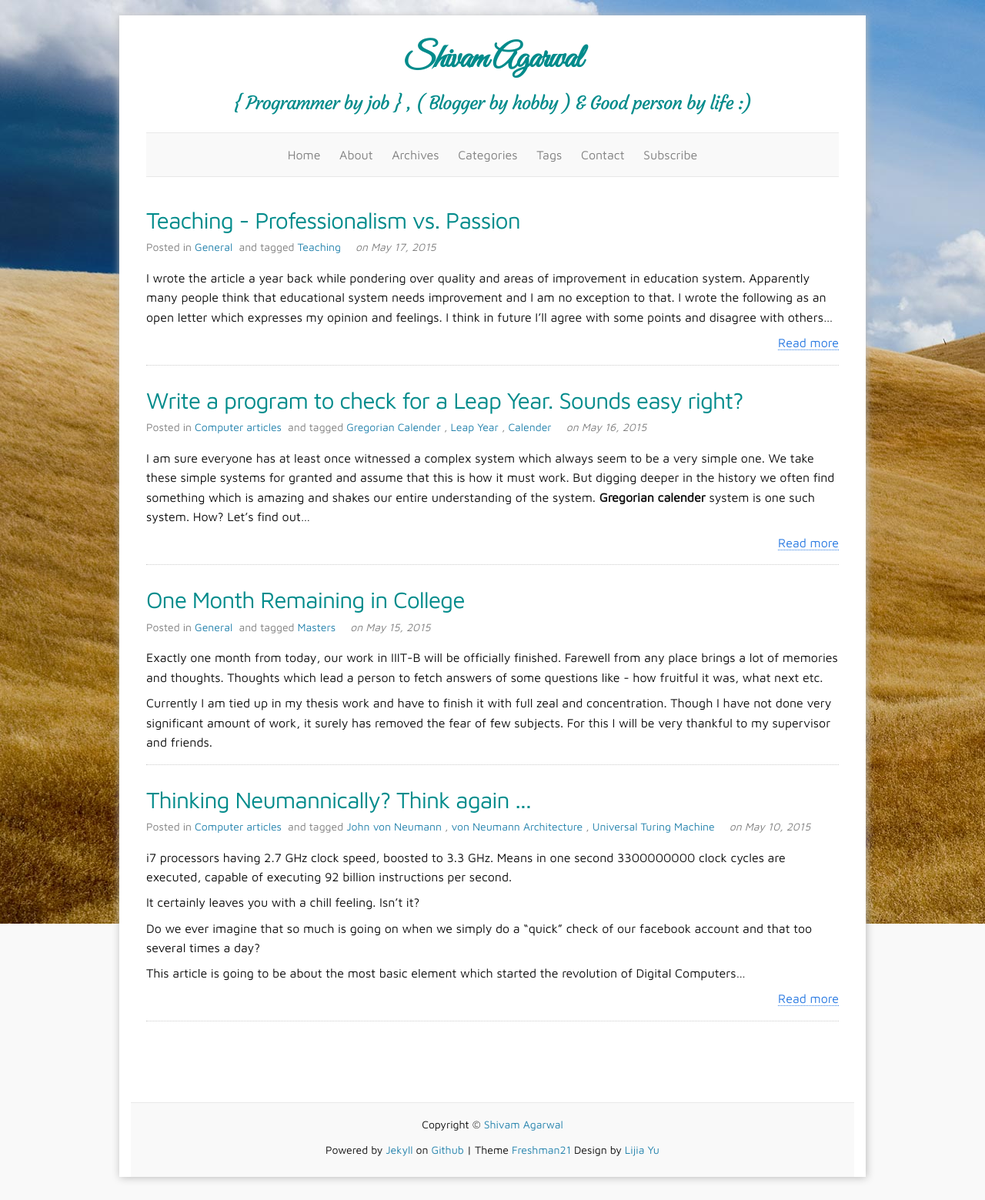
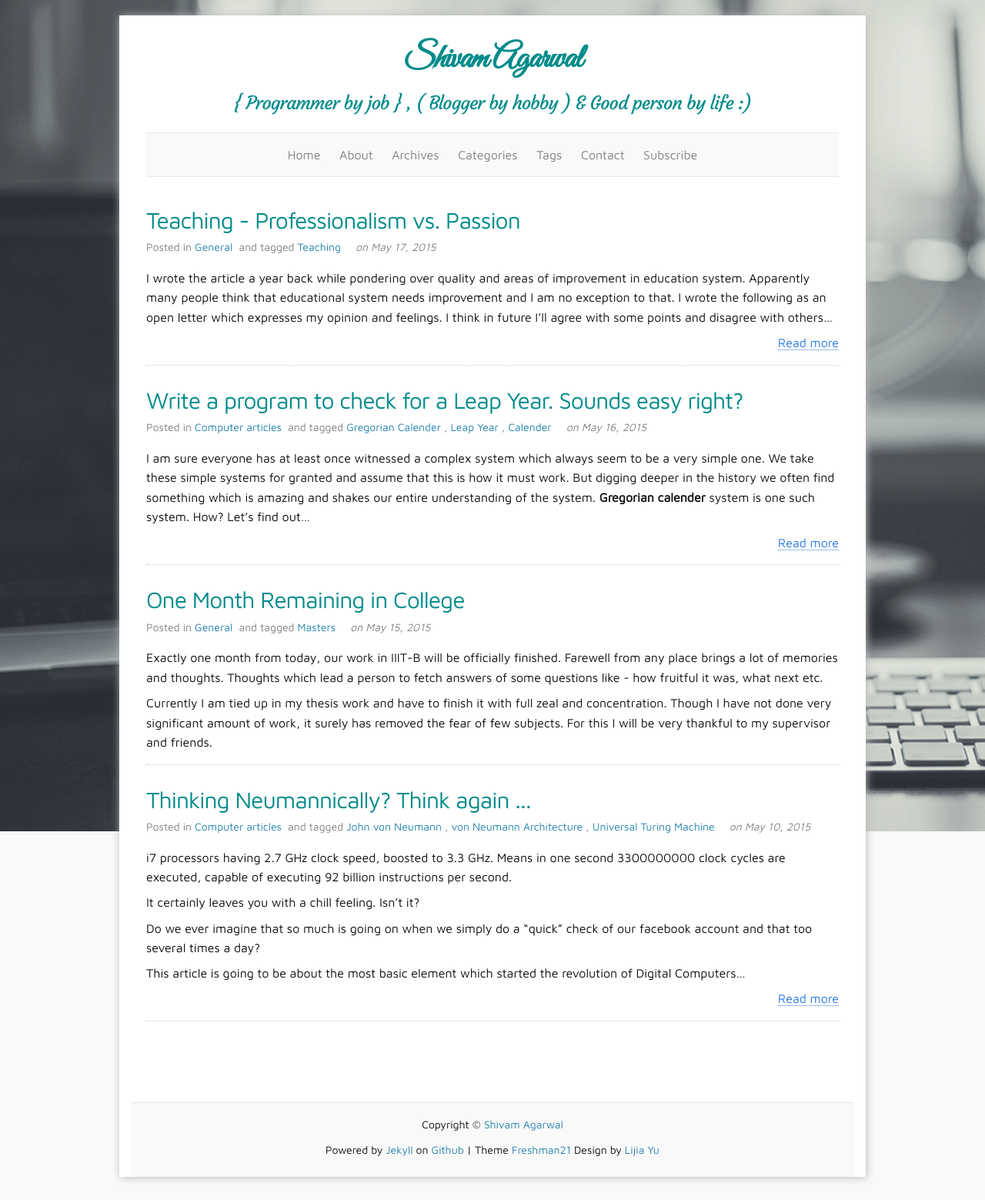
Before and after one commit to shivam-agarwal/shivam-agarwal.github.io, a Jekyll site: the page built from index.html, in a window 1280 px wide. Shown: the whole page at 77% size. Built offline with Jekyll 4.4.1, drawn with Linux system fonts in a browser that asks for light colours; the list of posts is cut into pages by our own code.

Commit message:
updating background

```diff
--- a/_layouts/default.html
+++ b/_layouts/default.html
@@ -4,7 +4,7 @@
 {% include head.html %}
 <style>
 body {
-    background-image: url("images/bgimg4.jpg");
+    background-image: url("images/bgimg6.jpg");
     background-repeat: no-repeat;
     background-attachment: fixed;
     /*background-position: right top;*/
```
Also changed, not shown: images/bgimg6.jpg (added), 12 other files.
